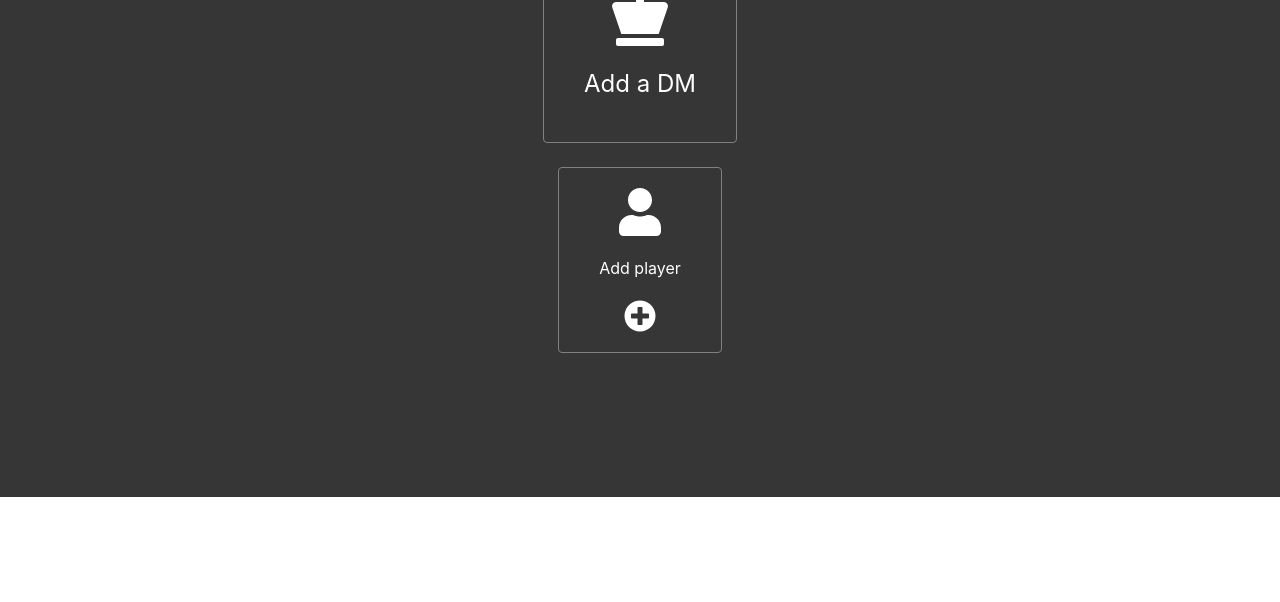
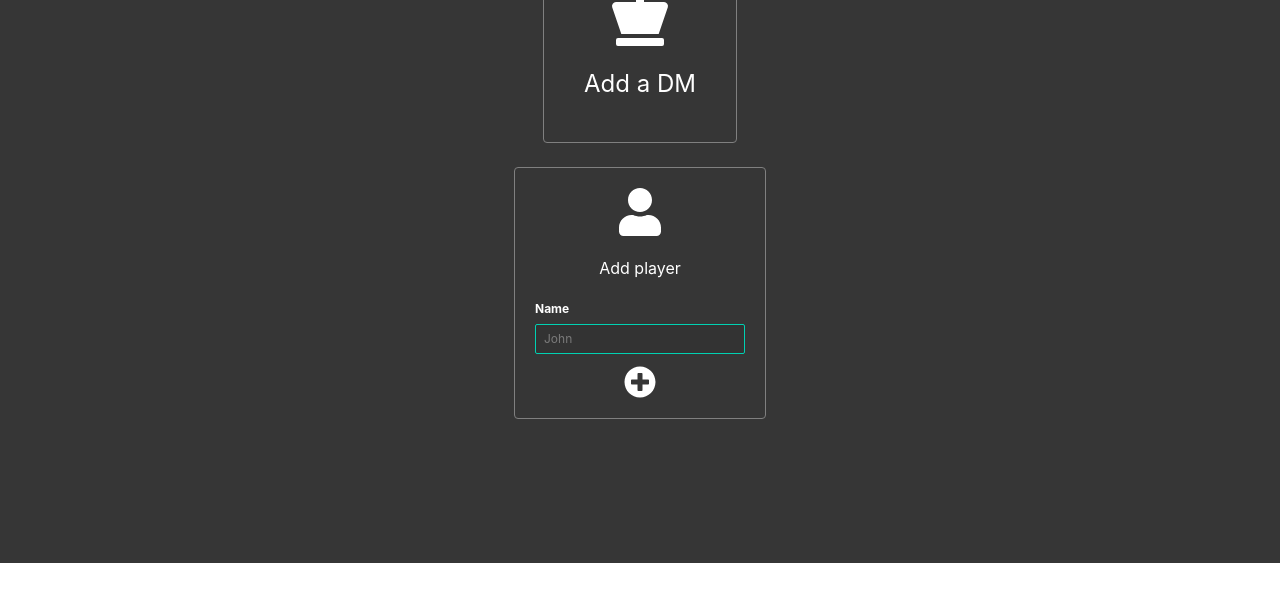
Before and after one commit to peterkos/AirDnD, a Vue app: page /#/classes in a window 1280 px wide. Shown: the part 1215-1817 px from the top of the page. Built offline with nearby package versions, Linux system fonts and the light colour scheme; what vuefire would draw is missing.

Commit message:
More inline

```diff
--- a/src/Create.vue
+++ b/src/Create.vue
@@ -33,10 +33,24 @@
 
 					<!-- Button to add new players -->
 					<div class="column is-narrow">
-						<div class="outlineBox" @click="addPlayer()">
+						<div class="outlineBox">
 							<font-awesome-icon icon="user" size="3x" />
 							<h1 class="is-spaced is-size-6">Add player</h1>
-							<!-- <input class="input" type="text" v-model="newPlayer" @keyUp.enter="addPlayer()"/> -->
+
+							<!-- Basic player info -->
+							<div class="field">
+
+								<label class="label has-text-white is-small" style="text-align: left">Name</label>
+								<input class="input is-small is-primary playerNameInput"
+										type="text"
+										placeholder="John"
+										v-model="newPlayer"
+										@keyup.enter="addPlayer()"/>
+
+
+							</div>
+
+
 							<font-awesome-icon icon="plus-circle" size="2x"/>
 						</div>
 					</div>
@@ -63,6 +77,7 @@ export default {
 
 		addPlayer() {
 			this.players.push(this.newPlayer)
+			this.newPlayer = ""
 		},
 
 		deletePlayer(player) {
--- a/src/assets/sass/main.scss
+++ b/src/assets/sass/main.scss
@@ -8,7 +8,7 @@ $navbar-padding-horizontal: 300px;
 @import '~bulma/bulma.sass';
 
 
-// Link cards
+// Link cards (deprec)
 .box {
 
 	opacity: 0.8;
@@ -17,9 +17,6 @@ $navbar-padding-horizontal: 300px;
 		opacity: 1;
 	}
 }
-
-
-
 
 .mainHeroContainer {
 	padding-top: 9rem;
@@ -60,17 +57,21 @@ $navbar-padding-horizontal: 300px;
 
 }
 
-
-.playerColumn {
-
-	.deleteButton {
-		margin-top: 10px;
-		opacity: 0.2;
-	}
+.deleteButton {
+	margin-top: 10px;
+	opacity: 0.2;
 
 	&:hover {
-		.deleteButton {
-			opacity: 1;
-		}
+		opacity: 1;
+
 	}
 }
+
+.playerNameInput {
+	color: white;
+	background-color: #333;
+
+	&::placeholder {
+		color: $grey;
+	}
+}
```
